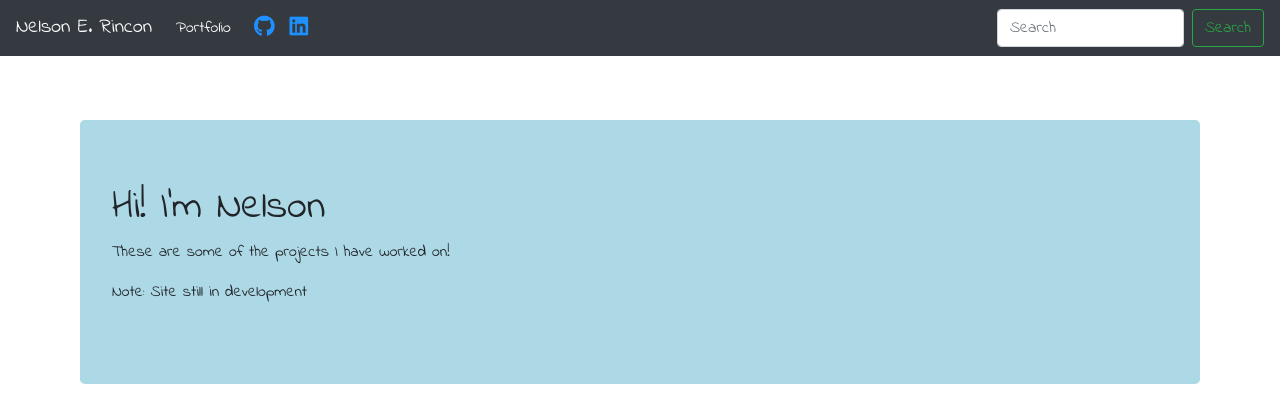
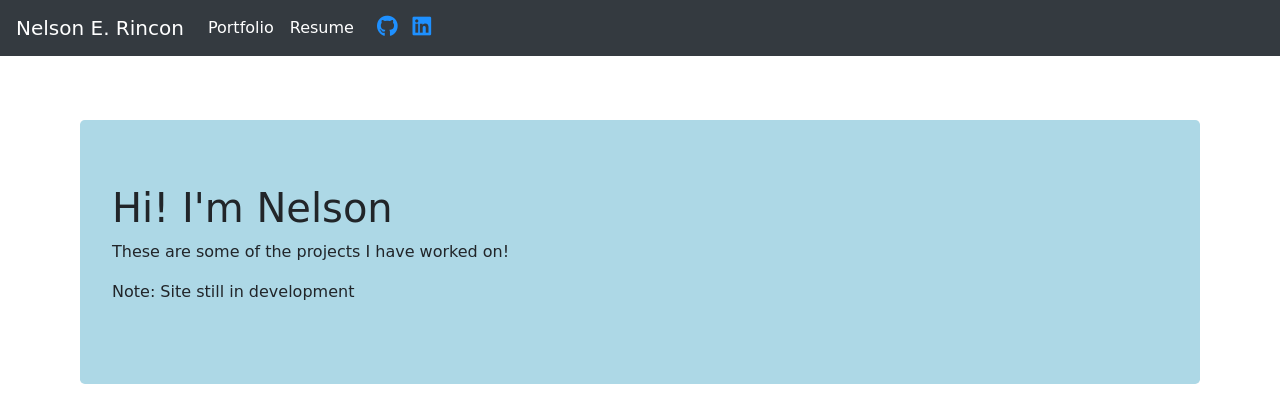
Before and after one commit to nerincon/tornado-exercise, a Python web app: template myapp/templates/portfolio.html in a window 1280 px wide. Shown: the top 420 px of the page. Run offline with Jinja, Linux system fonts and the light colour scheme; the template is opened without the code that fills it, so the values that code supplies are empty; some libraries are stand-ins or nearby versions.

Commit message:
start portfolio modify

```diff
--- a/myapp/templates/base.html
+++ b/myapp/templates/base.html
@@ -7,7 +7,7 @@
             <meta http-equiv="X-UA-Compatible" content="ie=edge">
             <link rel="stylesheet" href="https://maxcdn.bootstrapcdn.com/bootstrap/4.0.0/css/bootstrap.min.css" integrity="sha384-Gn5384xqQ1aoWXA+058RXPxPg6fy4IWvTNh0E263XmFcJlSAwiGgFAW/dAiS6JXm" crossorigin="anonymous">
             <link rel="stylesheet" href="/static/css/hobbies.css">
-            <link href="https://fonts.googleapis.com/css?family=Indie+Flower" rel="stylesheet">
+            <link href="https://fonts.googleapis.com/css?family=Montserrat:400,500,700" rel="stylesheet">
             <link rel="stylesheet" href="https://use.fontawesome.com/releases/v5.1.1/css/all.css" integrity="sha384-O8whS3fhG2OnA5Kas0Y9l3cfpmYjapjI0E4theH4iuMD+pLhbf6JI0jIMfYcK3yZ" crossorigin="anonymous">
         <title>
             {% block title %}
@@ -32,6 +32,9 @@
                     <li class="nav-item">
                       <a class="nav-link" id="w3" href="/portfolio">Portfolio</a>
                     </li>
+                    <li class="nav-item">
+                        <a class="nav-link" id="w3" target='_blank' href="https://www.dropbox.com/sh/clb7faysqgy4eed/AABt80f3TQWPgtEsPKhS7r8La?dl=0&preview=Resume+-+NRincon.pdf">Resume</a>
+                      </li>
                     <li class="nav-item resumelinks">
                         <span style="color: Dodgerblue;">
                             <i id='github' class="fab fa-github fa-lg"></i>
@@ -46,10 +49,6 @@
                       <a class="nav-link" id="w4" href="/contact">Contact Me</a>
                     </li> -->
                   </ul>
-                  <form class="form-inline my-2 my-lg-0">
-                    <input class="form-control mr-sm-2" type="search" placeholder="Search">
-                    <button class="btn btn-outline-success my-2 my-sm-0 text-color" type="submit">Search</button>
-                  </form>
                 </div>
               </nav>
         {% endblock %}
--- a/myapp/templates/index.html
+++ b/myapp/templates/index.html
@@ -6,7 +6,7 @@
         <meta http-equiv="X-UA-Compatible" content="ie=edge">
         <link rel="stylesheet" href="https://maxcdn.bootstrapcdn.com/bootstrap/4.0.0/css/bootstrap.min.css" integrity="sha384-Gn5384xqQ1aoWXA+058RXPxPg6fy4IWvTNh0E263XmFcJlSAwiGgFAW/dAiS6JXm" crossorigin="anonymous">
         <link rel="stylesheet" href="/static/css/main.css">
-        <link href="https://fonts.googleapis.com/css?family=Indie+Flower" rel="stylesheet">
+        <link href="https://fonts.googleapis.com/css?family=Montserrat:400,500,700" rel="stylesheet">
         <title>NR-Software Developer</title>
     </head>
     <body>
--- a/static/css/main.css
+++ b/static/css/main.css
@@ -11,7 +11,7 @@
     right: 0;
     left:0;
     background-repeat: no-repeat;
-    font-family: 'Indie Flower', cursive;
+    font-family: 'Montserrat', sans-serif;
 }
 
 #content {
```
